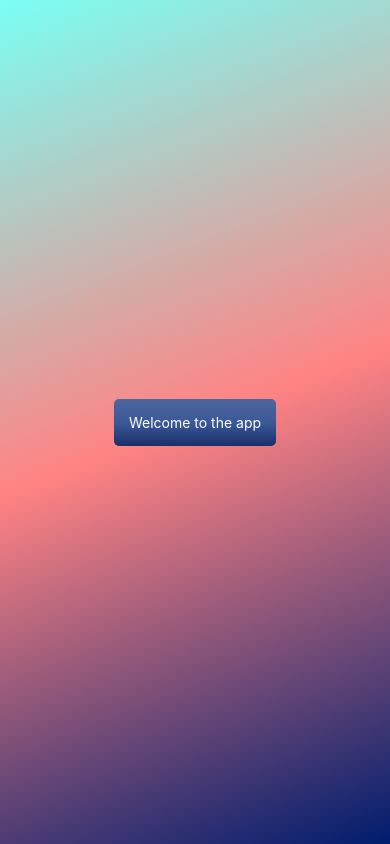
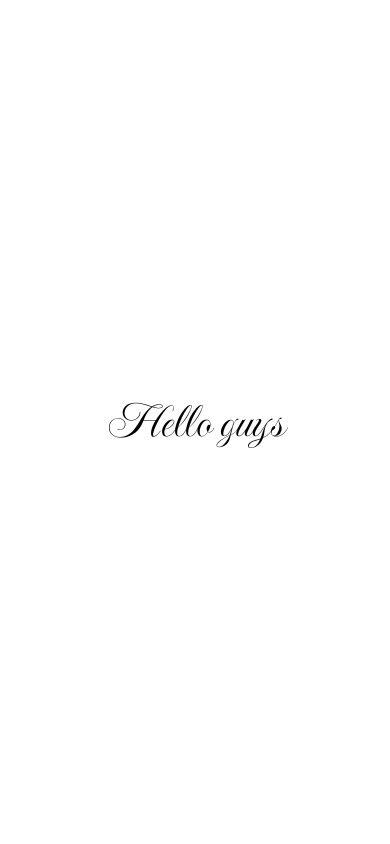
Before and after one commit to ferlobo1985/UDMY-RN-Device, a React Native app: screen / in a window 390 px wide. Built offline with nearby package versions, Linux system fonts and the light colour scheme.

Commit message:
08-Working with fonts part 1
08-Working with fonts part 1

```diff
--- a/App.js
+++ b/App.js
@@ -1,16 +1,23 @@
 import { StatusBar } from 'expo-status-bar';
 import { StyleSheet, Text, View } from 'react-native';
+import { useFonts } from 'expo-font';
 
 /// VIEWS
 // import BatteryComp from './components/battery';
 // import DeviceComp from './components/device';
 // import FormElements from './components/formElements';
-import GradientComp from './components/gradient';
+// import GradientComp from './components/gradient';
+import FontsComp from './components/font';
 
 export default function App() {
+  useFonts({
+    'imperial':require('./assets/fonts/ImperialScript-Regular.ttf')
+  })
+
+
   return (
     <View style={styles.container}>
-        <GradientComp/>
+        <FontsComp/>
     </View>
   );
 }
--- a/app.json
+++ b/app.json
@@ -22,6 +22,14 @@
     },
     "web": {
       "favicon": "./assets/favicon.png"
-    }
+    },
+    "plugins": [
+      [
+        "expo-font",
+        {
+          "fonts": ["./assets/fonts/ImperialScript-Regular.ttf"]
+        }
+      ]
+    ]
   }
 }
--- /dev/null
+++ b/components/font.js
@@ -0,0 +1,15 @@
+import { Text, View } from "react-native";
+
+
+export default function FontsComp(){
+    return(
+        <View>
+            <Text
+                style={{
+                    fontFamily:'imperial',
+                    fontSize:50
+                }}
+            >Hello guys</Text>
+        </View>
+    )
+}
--- a/package.json
+++ b/package.json
@@ -17,7 +17,8 @@
     "expo-device": "~6.0.2",
     "expo-checkbox": "~3.0.0",
     "@react-native-picker/picker": "2.7.5",
-    "expo-linear-gradient": "~13.0.2"
+    "expo-linear-gradient": "~13.0.2",
+    "expo-font": "~12.0.10"
   },
   "devDependencies": {
     "@babel/core": "^7.20.0"
```
Also changed, not shown: assets/fonts/ImperialScript-Regular.ttf (added), 1 other file (tests, documents, lock files or other folders).
